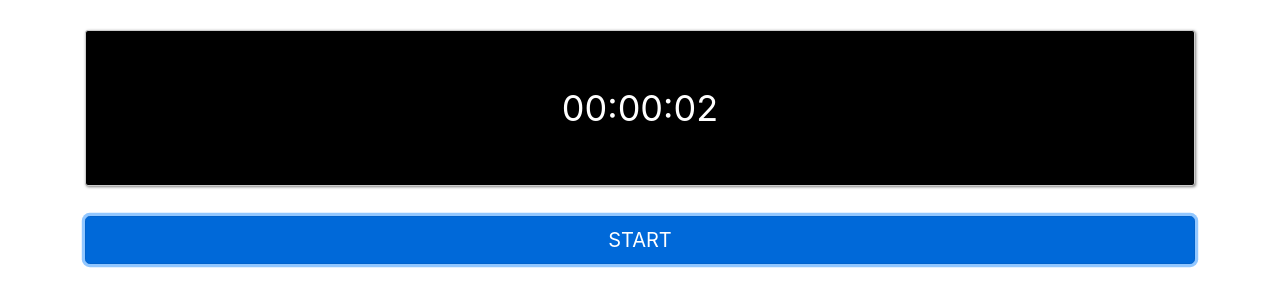
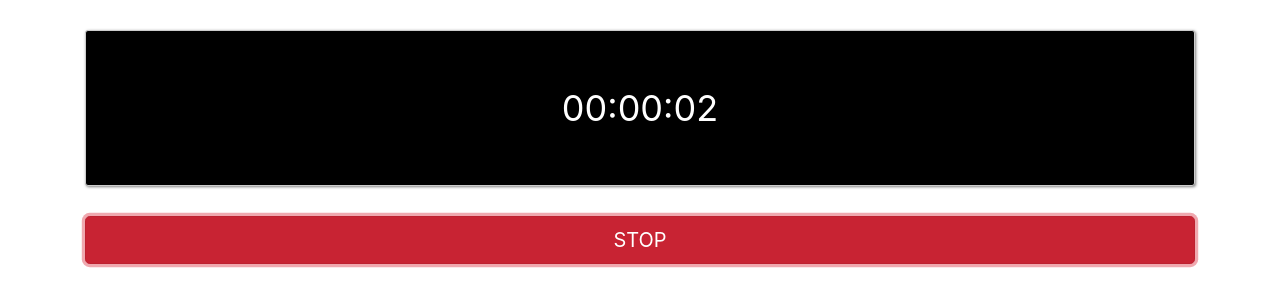
Before and after one commit to n199603/js-timer, a plain HTML site: page index.html in a window 1280 px wide. Both pictures are taken after a click on the button "START". Drawn offline with nearby package versions, Linux system fonts and the light colour scheme.

Commit message:
stopボタンを設置

```diff
--- a/index.html
+++ b/index.html
@@ -25,6 +25,13 @@
       // intervalでプログラムを定期的に実行する
       // ミリ秒(1/1000)で指定する
       setInterval(goTimer, 10);
+
+      // STOPボタンにする
+      // thisはstart_stopのid属性を持つ要素を指す→document.getElementById('start_stop')のこと
+      this.innerHTML = 'STOP';
+      // クラス属性→HTMLのclass="btn btn-lg btn-primary"のこと
+      this.classList.remove('btn-primary');
+      this.classList.add('btn-danger');
     });
 
     // 0を追加する
```
